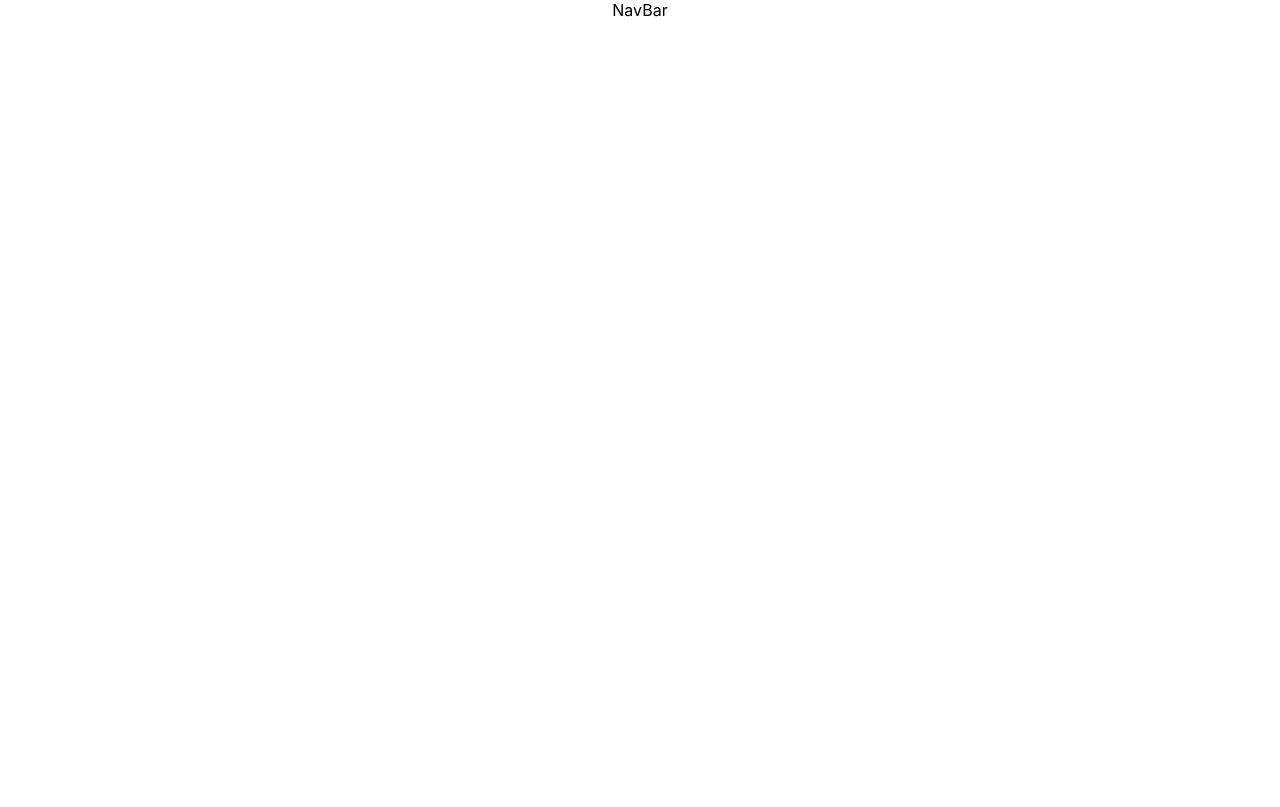
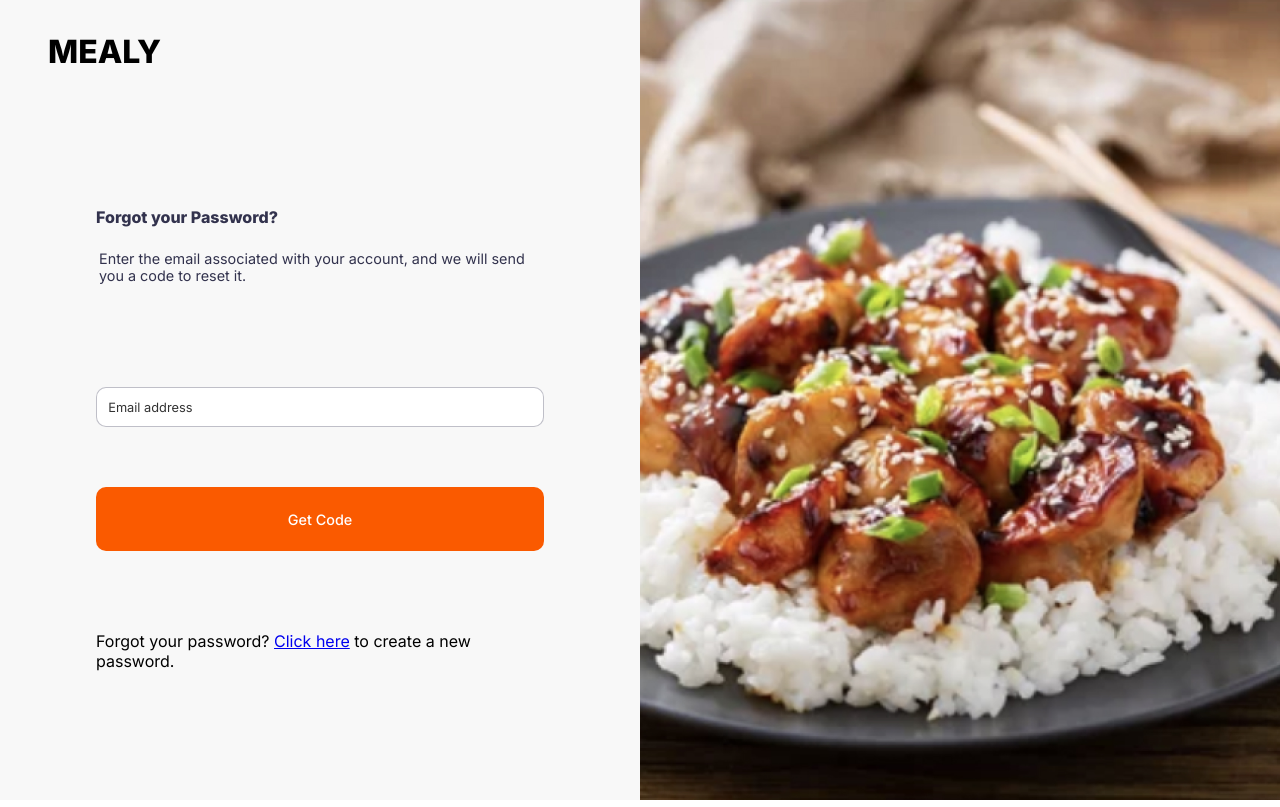
Before and after one commit to Stutern-Project-23/Group-4-Mealy-Project-Team-2B, a React (Create React App) app: page / in a window 1280 px wide. Built offline with nearby package versions, Linux system fonts and the light colour scheme.

Commit message:
forgot-password

```diff
--- a/package.json
+++ b/package.json
@@ -11,11 +11,13 @@
     "prop-types": "^15.8.1",
     "react": "^18.2.0",
     "react-dom": "^18.2.0",
+    "react-hook-form": "^7.43.9",
     "react-icons": "^4.8.0",
     "react-router-dom": "^6.11.2",
     "react-scripts": "5.0.1",
     "styled-components": "^5.3.10",
-    "web-vitals": "^2.1.4"
+    "web-vitals": "^2.1.4",
+    "yup": "^1.1.1"
   },
   "scripts": {
     "start": "react-scripts start",
--- a/src/App.js
+++ b/src/App.js
@@ -1,10 +1,10 @@
 // eslint-disable-next-line import/no-unresolved
-import NavBar from "component/NavBar";
+import Forgot from "component/Forgot-password/Forgot";
 import "./App.css";
 
 const App = () => (
   <div className="App">
-    <NavBar />
+    <Forgot />
   </div>
 );
 
--- /dev/null
+++ b/src/component/Forgot-password/Forgot.css
@@ -0,0 +1,176 @@
+@import url('https://fonts.googleapis.com/css2?family=Inter:wght@300;400;500;600;800&display=swap');
+
+* {
+  margin: 0;
+  padding: 0;
+  box-sizing: border-box;
+  font-family: 'Inter', sans-serif;
+}
+
+body {
+  min-height: 100vh;
+}
+
+
+
+.forgot-flex {
+  width: 100%;
+  min-height: 100vh;
+  height: 100%;
+  display: flex;
+}
+
+header {
+  text-align: left;
+  padding: 0 0 0 1rem;
+}
+
+header h1 {
+  text-transform: uppercase;
+  font-weight: 800;
+  color: #000000;
+}
+
+.all {
+  flex-direction: column;
+  width: 50%;
+  background-color: #f8f8f8;
+  padding: 2rem;
+}
+
+.form-container {
+  flex-direction: column;
+  justify-content: center;
+  align-items: center;
+  text-align: left;
+  row-gap: 5rem;
+  height: 100%;
+  padding: 0 4rem;
+  display: flex;
+}
+
+.text {
+  flex-direction: column;
+  row-gap: 1rem;
+  width: 100%;
+  color: #32324D;
+}
+
+.text p {
+  font-size: .9rem;
+}
+
+.input {
+  flex-direction: column;
+  row-gap: 2rem;
+  width: 100%;
+  color: #000000;
+}
+
+.input input {
+  padding: .7rem;
+  outline: none;
+  border: 1px solid #32324d4f;
+  border-radius: 10px;
+  color: #000000;
+}
+
+
+
+
+.input input::placeholder {
+  opacity: .8;
+  font-size: .8rem;
+  color: #000000;
+}
+
+button {
+  cursor: pointer;
+  padding: .8rem 0;
+  border: none;
+  outline: none;
+  font-size: .9rem;
+  font-weight: 500;
+  color: #ffffff;
+  background-color: #FA5A00;
+  border-radius: 10px;
+  width: 100%;
+    padding: 8px;
+    margin-top: 50px;
+    height: 8vh;
+}
+
+button:hover {
+  opacity: .8;
+  transition: .4s ease-in-out;
+}
+
+.image {
+  width: 50%;
+  min-height: 100vh;
+  background-image: url('../Image.jpg') ;
+  background-repeat: no-repeat;
+  background-size: cover;
+  background-position: center;
+}
+.form-description {
+    margin-bottom: 20px;
+    padding: 3px;
+    margin-top: 20px;
+    font-size: 80px;
+}
+
+.input-field {
+    width: 100%;
+    padding: 8px;
+    margin-bottom: 10px;
+    border: 1px solid #ccc;
+    color: #000000;
+    border-radius: 4px;
+}
+
+.message {
+    margin-top: 10px;
+    color: #333;
+    font-size: 14px;
+    font-weight: bold;
+}
+
+@media (max-width: 1100px) {
+  .form-container{
+    padding: 1rem;
+  }
+
+  .form-container{
+    padding: 0 2rem;
+  }
+}
+
+@media (max-width: 900px) {
+  .form-container {
+    padding: 0 1rem;
+  }
+}
+
+@media (max-width: 700px) {
+  header h1 {
+    font-size: 1.5rem;
+  }
+
+  .form-container {
+    width: 100%;
+  }
+
+  .image {
+    display: none;
+  }
+}
+
+@media (max-width: 320px) {
+  header {
+    padding: 0;
+  }
+  .form-container {
+    padding: 0;
+  }
+}
--- /dev/null
+++ b/src/component/Forgot-password/Forgot.js
@@ -0,0 +1,65 @@
+import React, { useState, useEffect } from 'react';
+import axios from 'axios';
+import "./Forgot.css";
+
+const Forgot = () => {
+  const [email, setEmail] = useState('');
+  const [message, setMessage] = useState('');
+
+  const handleSubmit = async (e) => {
+    e.preventDefault();
+
+    try {
+      const response = await axios.post('', { email });
+      setMessage('Password reset link sent!');
+    } catch (error) {
+      setMessage('Failed to send new password!');
+    }
+  };
+
+  useEffect(() => {
+    const timer = setTimeout(() => {
+      setMessage('');
+    }, 3000);
+
+    return () => clearTimeout(timer);
+  }, [message]);
+
+  return (
+    <div className="forgot-flex">
+     <div className='all'>
+       <header><h1>Mealy</h1></header>
+      <div className="form-container">
+        <div className='text'>
+          <h4 className="form-title">Forgot your Password?</h4>
+        <p className="form-description">
+          Enter the email associated with your account, and we will send you a code to reset it.
+        </p>
+        </div>
+        <div className='input'>
+          <form onSubmit={handleSubmit}>
+          <input
+            type="email"
+            className="input-field"
+            value={email}
+            onChange={(e) => setEmail(e.target.value)}
+            placeholder="Email address"
+            required
+          />
+          <button type="submit" className="submit-button">
+            Get Code
+          </button>
+        </form>
+        </div>
+        {message && <p className="message">{message}</p>}
+        <p className="forgot-password">
+          Forgot your password? <a href="/reset-password">Click here</a> to create a new password.
+        </p>
+      </div>
+     </div>
+      <div className="image" />
+    </div>
+  );
+};
+
+export default Forgot;
```
Also changed, not shown: src/component/Image.jpg (added), 1 other file (tests, documents, lock files or other folders).
